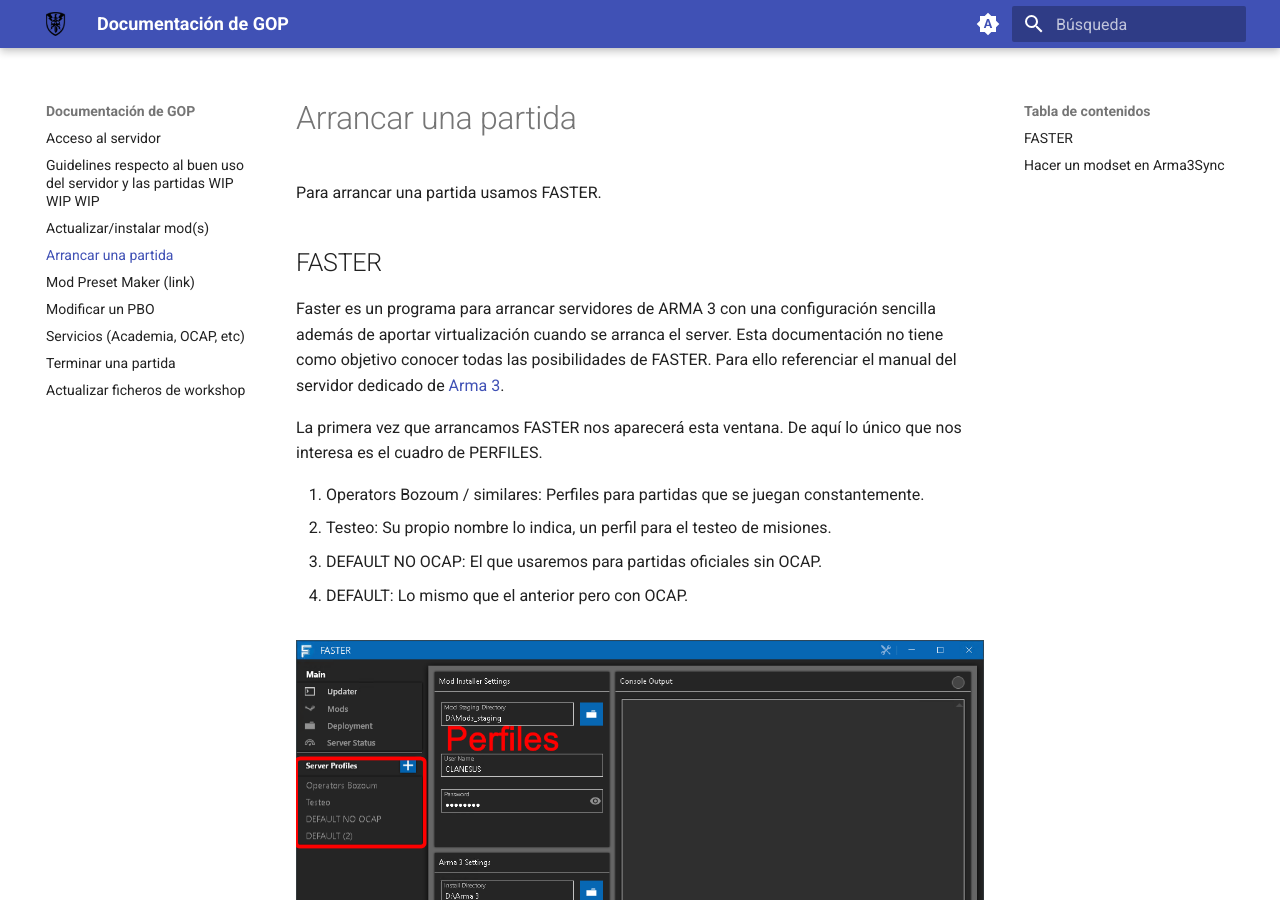
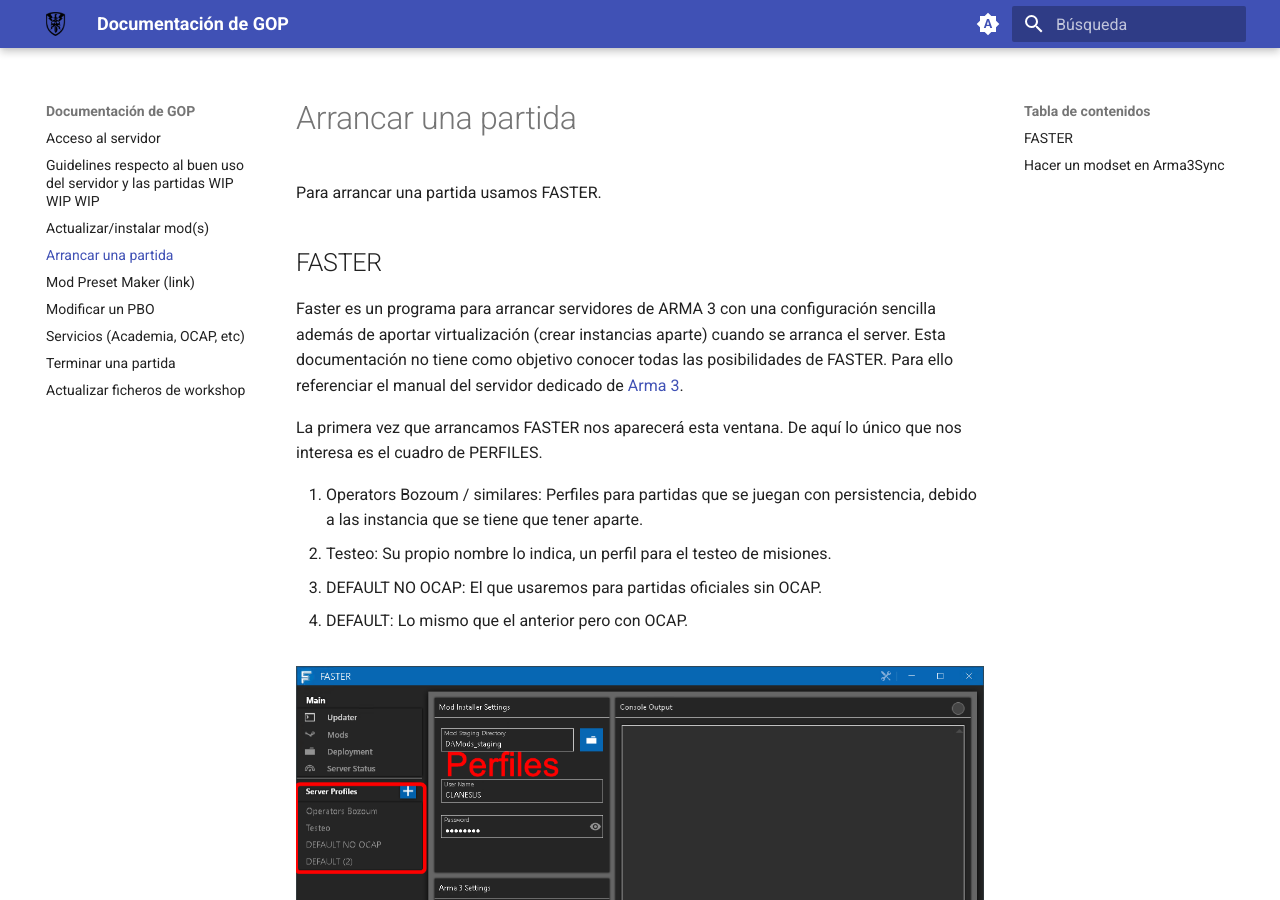
Before and after one commit to gopsquadalpha/DocuGOP, an MkDocs documentation site: the page built from docs/arrancar_partida.md, in a window 1280 px wide and 900 px high. Built offline with MkDocs 1.6.1 and Material for MkDocs 9.7.7, drawn with Linux system fonts in a browser that asks for light colours.

Commit message:
Añadido instancias FASTER y aclaración de partidas persistentes

```diff
--- a/docs/arrancar_partida.md
+++ b/docs/arrancar_partida.md
@@ -4,11 +4,11 @@
 
 ## FASTER
 
-Faster es un programa para arrancar servidores de ARMA 3 con una configuración sencilla además de aportar virtualización cuando se arranca el server. Esta documentación no tiene como objetivo conocer todas las posibilidades de FASTER. Para ello referenciar el manual del servidor dedicado de [Arma 3](https://community.bistudio.com/wiki/Arma_3:_Dedicated_Server).
+Faster es un programa para arrancar servidores de ARMA 3 con una configuración sencilla además de aportar virtualización (crear instancias aparte) cuando se arranca el server. Esta documentación no tiene como objetivo conocer todas las posibilidades de FASTER. Para ello referenciar el manual del servidor dedicado de [Arma 3](https://community.bistudio.com/wiki/Arma_3:_Dedicated_Server).
 
 La primera vez que arrancamos FASTER nos aparecerá esta ventana. De aquí lo único que nos interesa es el cuadro de PERFILES.
 
-1. Operators Bozoum / similares: Perfiles para partidas que se juegan constantemente.
+1. Operators Bozoum / similares: Perfiles para partidas que se juegan con persistencia, debido a las instancia que se tiene que tener aparte.
 2. Testeo: Su propio nombre lo indica, un perfil para el testeo de misiones.
 3. DEFAULT NO OCAP: El que usaremos para partidas oficiales sin OCAP.
 4. DEFAULT: Lo mismo que el anterior pero con OCAP.
```
